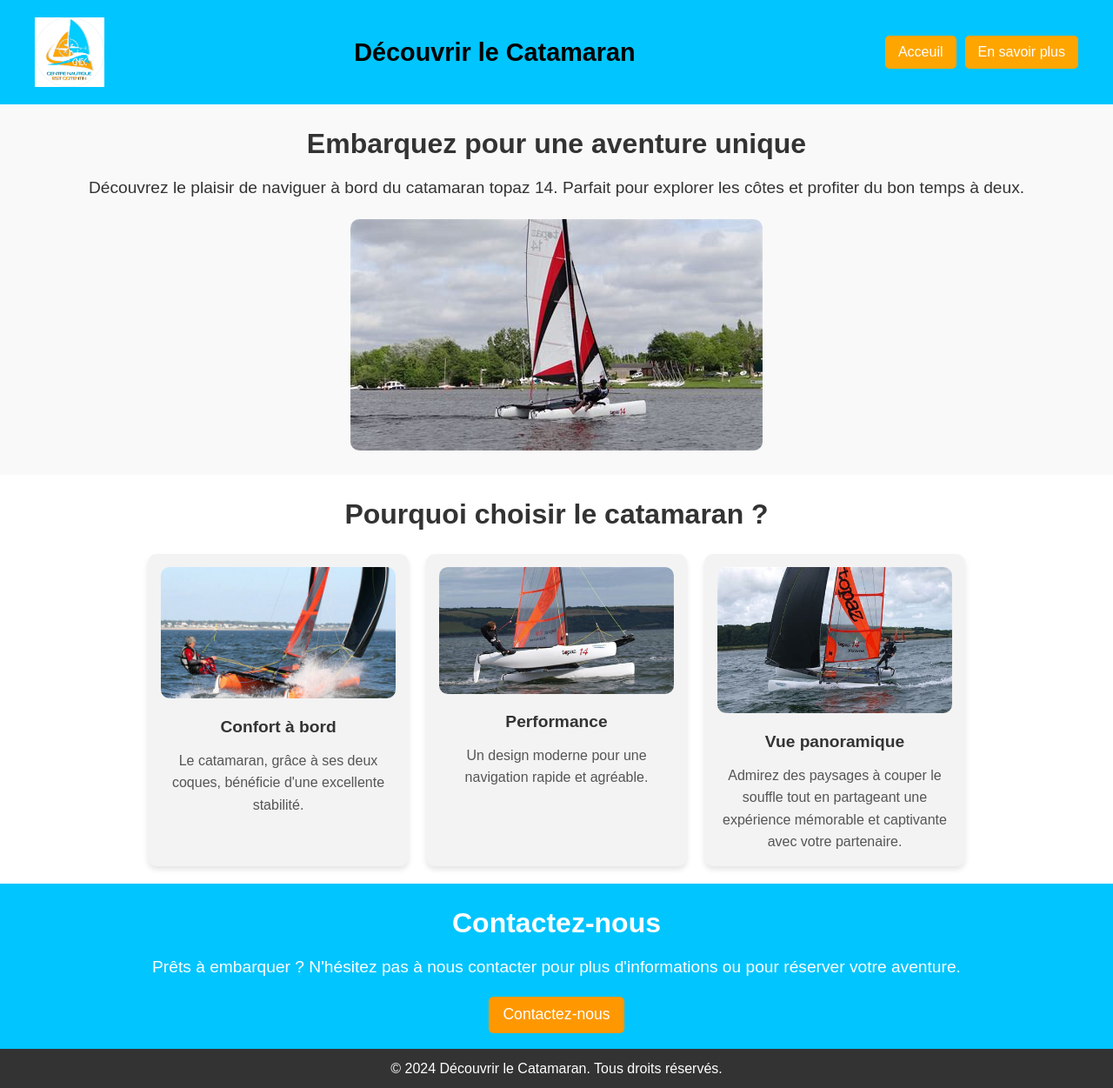
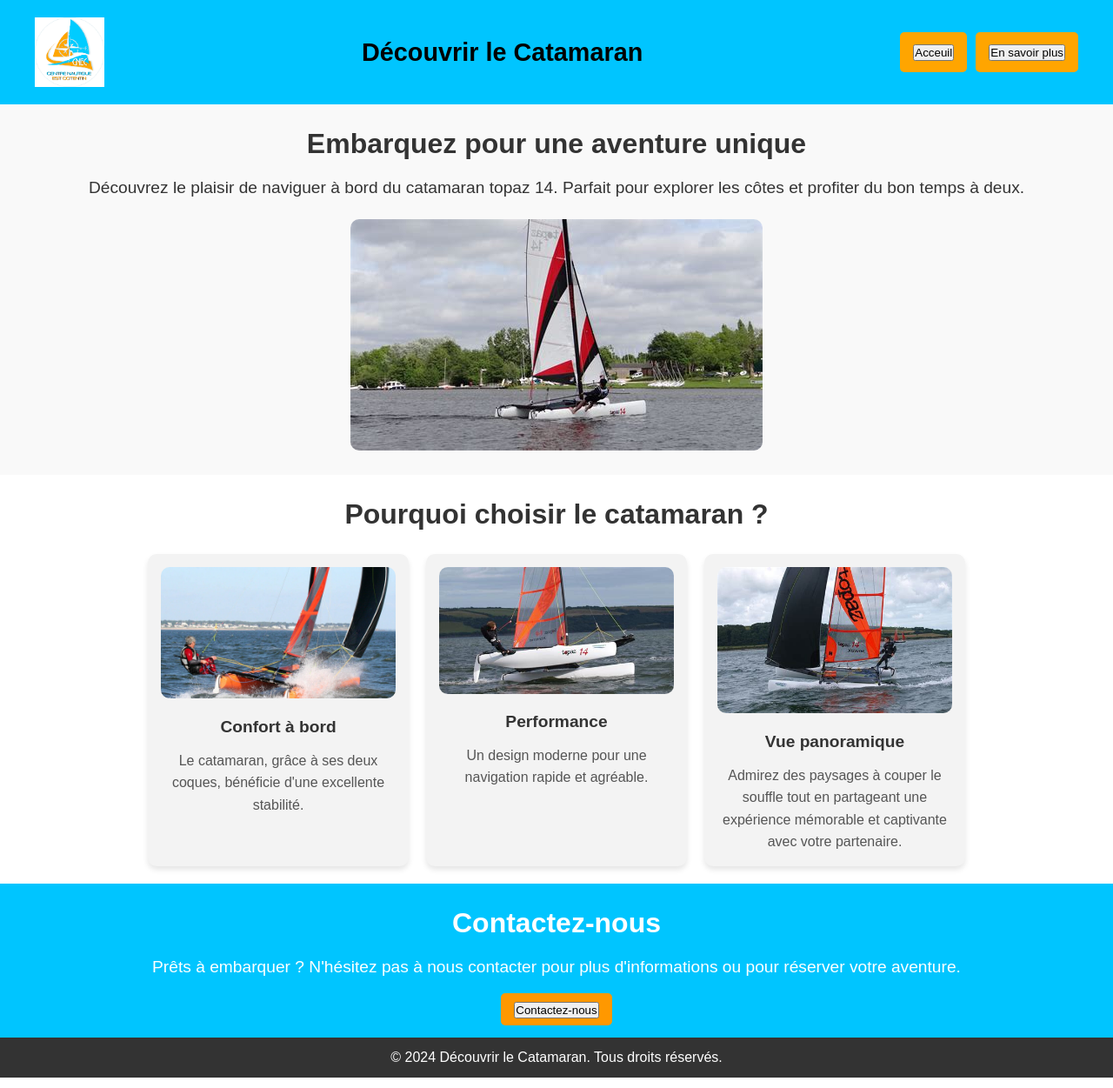
Before and after one commit to valekes1200/projet, a plain HTML site: page index.html in a window 1280 px wide. Shown: the whole page at 87% size. Drawn offline with Linux system fonts and the light colour scheme.

Commit message:
projet en cours de validation w3c

```diff
--- a/index.html
+++ b/index.html
@@ -12,8 +12,8 @@
             <img src="images/logo.png" alt="Logo" class="logo">
             <h1>Découvrir le Catamaran</h1>
             <nav>
-                <a href="index.html"><button class="btn">Acceuil</button></a>
-                <a href="en_savoir_plus.html"><button class="btn">En savoir plus</button></a>
+                <a href="index.html" class="btn"><button >Acceuil</button></a>
+                <a href="en_savoir_plus.html" class="btn"><button>En savoir plus</button></a>
             </nav>
         </div>
     </header>
@@ -48,7 +48,7 @@
         <section class="contact">
             <h2>Contactez-nous</h2>
             <p>Prêts à embarquer ? N'hésitez pas à nous contacter pour plus d'informations ou pour réserver votre aventure.</p>
-            <a href="contact.html"><button class="btn">Contactez-nous</button></a>
+            <a href="contact.html" class="btn"><button>Contactez-nous</button></a>
         </section>
     </main>
 
```
Also changed, not shown: contact.html (+2 -2 lines), en_savoir_plus.html (+3 -3 lines).
